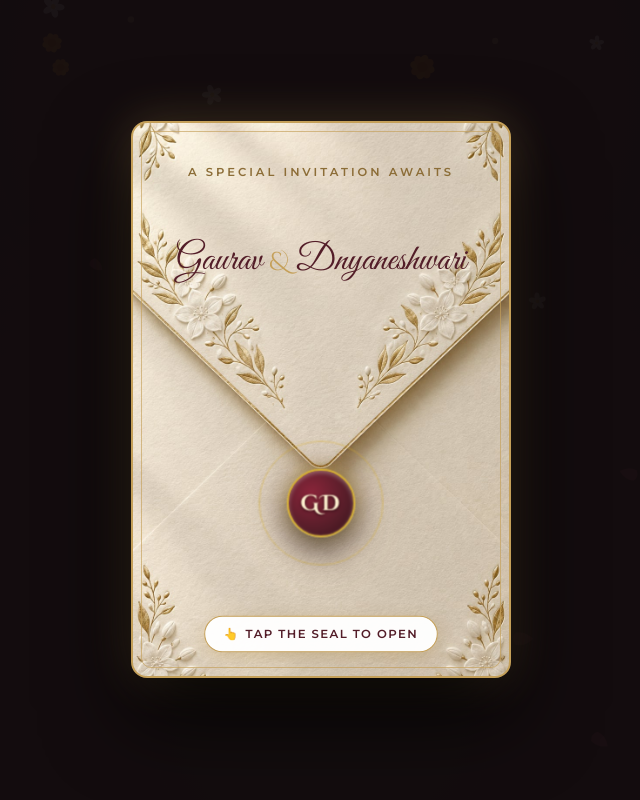
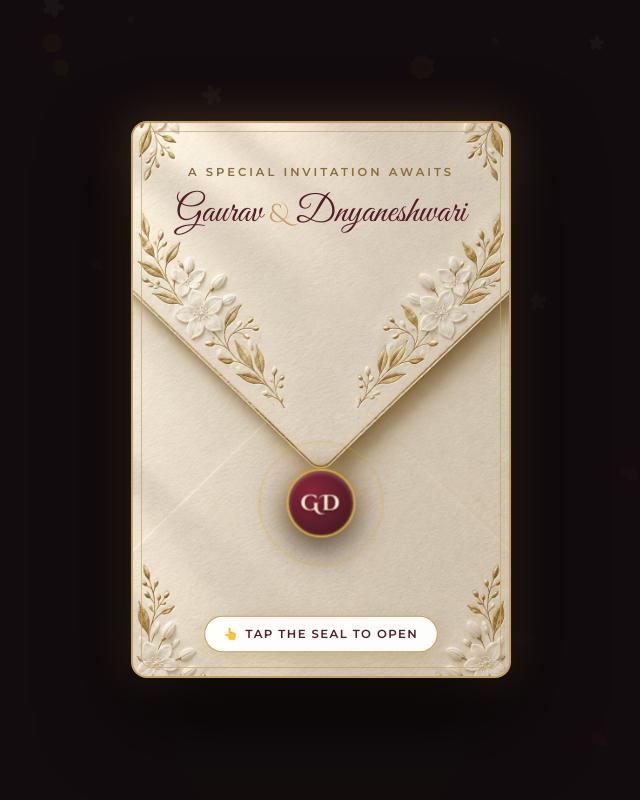
Before and after one commit to Spark041102/gaurav-wedding, a plain HTML site: page index.html in a window 1280 px wide. Shown: the top 800 px of the page, without its empty margins (319-959 px from the left). Drawn offline with nearby package versions, Linux system fonts and the light colour scheme; a web font is replaced by a local one.

Commit message:
Add files via upload

```diff
--- a/css/styles.css
+++ b/css/styles.css
@@ -443,6 +443,7 @@ body.envelope-opened .scroll-prompt-pill {
   line-height: 1.15;
   margin: 6px 0 14px 0;
   font-weight: 400;
+  transform: translateY(-48px);
 }
 
 .script-amp {
```
